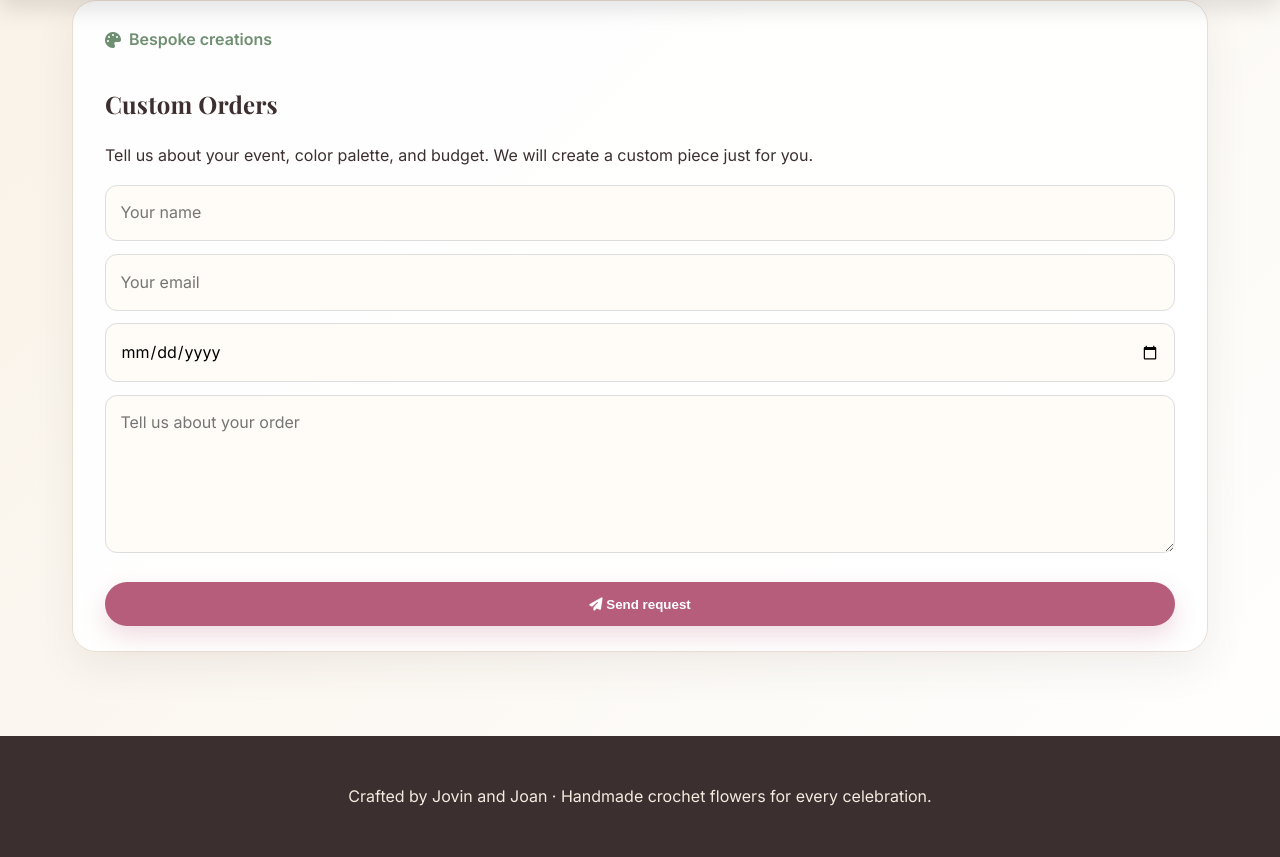
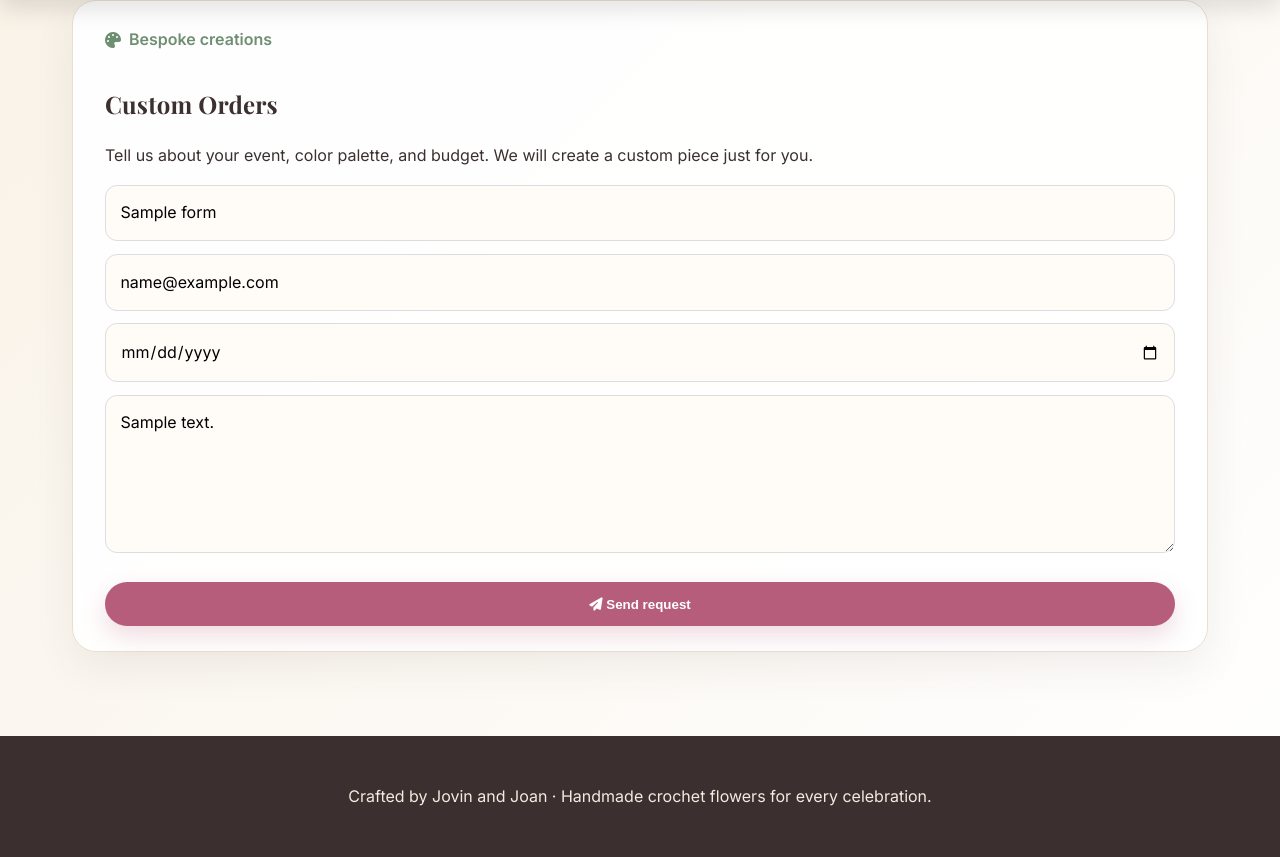
Before and after one commit to Aribe-24/HerStitch, a Flask app: template templates/custom_orders.html in a window 1280 px wide. Shown: the part 65-922 px from the top of the page. Run offline with Flask 3, Linux system fonts and the light colour scheme; the template is opened without the code that fills it: most values are stand-ins (such as "Sample title", 1, 10 or a date in 2020).

Commit message:
Improve custom-order validation UI

```diff
--- a/app.py
+++ b/app.py
@@ -1,77 +1,6 @@
 import os
 import sqlite3
-from flask import Flask, g, render_template_string, request
-
-app = Flask(__name__)
-app.config["SECRET_KEY"] = "herstitch-secret"
-
-DB_PATH = os.path.join(os.path.dirname(__file__), "herstitch.db")
-
-
-def get_db():
-    db = getattr(g, "db", None)
-    if db is None:
-        db = sqlite3.connect(DB_PATH)
-        db.row_factory = sqlite3.Row
-        g.db = db
-    return db
-
-
-@app.teardown_appcontext
-def close_db(exc):
-    db = getattr(g, "db", None)
-    if db is not None:
-        db.close()
-
-
-def init_db():
-    db = get_db()
-    db.execute(
-        """
-        CREATE TABLE IF NOT EXISTS products (
-            id INTEGER PRIMARY KEY AUTOINCREMENT,
-            name TEXT NOT NULL,
-            category TEXT NOT NULL,
-            price REAL NOT NULL,
-            description TEXT NOT NULL,
-            image TEXT NOT NULL
-        )
-        """
-    )
-    db.execute(
-        """
-        CREATE TABLE IF NOT EXISTS custom_orders (
-            id INTEGER PRIMARY KEY AUTOINCREMENT,
-            name TEXT NOT NULL,
-            email TEXT NOT NULL,
-            event_date TEXT NOT NULL,
-            details TEXT NOT NULL
-        )
-        """
-    )
-    db.commit()
-
-    db.execute(
-        "SELECT COUNT(*) AS count FROM products"
-    )
-    if db.execute("SELECT COUNT(*) AS count FROM products").fetchone()["count"] == 0:
-        sample_products = [
-            ("Blush Bouquet", "Bouquet", 64.0, "Romantic handmade crochet flower bouquet for weddings and gifting.", "https://images.unsplash.com/photo-1526047932273-341f2a7631f9?auto=format&fit=crop&w=900&q=80"),
-            ("Golden Stem Set", "Single Stem", 22.0, "A cheerful set of handmade crochet stems for table styling.", "https://images.unsplash.com/photo-1518623489648-a173ef7824f3?auto=format&fit=crop&w=900&q=80"),
-            ("Garden Arrangement", "Arrangement", 88.0, "Statement floral arrangement for home decor and events.", "https://images.unsplash.com/photo-1468327768560-75b778cbb551?auto=format&fit=crop&w=900&q=80"),
-        ]
-        db.executemany(
-            "INSERT INTO products (name, category, price, description, image) VALUES (?, ?, ?, ?, ?)",
-            sample_products,
-        )
-        db.commit()
-
-
-with app.app_context():
-    init_db()
-
-import os
-import sqlite3
+from datetime import date
 from flask import Flask, g, render_template, request
 
 app = Flask(__name__)
@@ -140,6 +69,31 @@ with app.app_context():
     init_db()
 
 
+def validate_custom_order(form_data):
+    errors = {}
+    name = (form_data.get("name") or "").strip()
+    email = (form_data.get("email") or "").strip()
+    event_date = (form_data.get("event_date") or "").strip()
+    details = (form_data.get("details") or "").strip()
+
+    if len(name) < 2:
+        errors["name"] = "Please enter at least 2 characters"
+    if "@" not in email or "." not in email:
+        errors["email"] = "Please enter a valid email address"
+    if not event_date:
+        errors["event_date"] = "Please choose an event date"
+    else:
+        try:
+            if date.fromisoformat(event_date) <= date.today():
+                errors["event_date"] = "Please enter a future date"
+        except ValueError:
+            errors["event_date"] = "Please enter a valid date"
+    if len(details) < 10:
+        errors["details"] = "Please provide at least 10 characters"
+
+    return errors
+
+
 @app.route("/")
 def index():
     db = get_db()
@@ -161,16 +115,27 @@ def about():
 
 @app.route("/custom-orders", methods=["GET", "POST"])
 def custom_orders():
+    form_data = request.form
+    errors = {}
+
     if request.method == "POST":
-        db = get_db()
-        db.execute(
-            "INSERT INTO custom_orders (name, email, event_date, details) VALUES (?, ?, ?, ?)",
-            (request.form["name"], request.form["email"], request.form["event_date"], request.form["details"]),
-        )
-        db.commit()
-        return render_template("custom_orders.html", submitted=True, active_page="custom-orders")
+        errors = validate_custom_order(form_data)
+        if not errors:
+            db = get_db()
+            db.execute(
+                "INSERT INTO custom_orders (name, email, event_date, details) VALUES (?, ?, ?, ?)",
+                (form_data.get("name", ""), form_data.get("email", ""), form_data.get("event_date", ""), form_data.get("details", "")),
+            )
+            db.commit()
+            return render_template("custom_orders.html", submitted=True, active_page="custom-orders")
 
-    return render_template("custom_orders.html", submitted=False, active_page="custom-orders")
+    return render_template(
+        "custom_orders.html",
+        submitted=False,
+        active_page="custom-orders",
+        errors=errors,
+        form_data=form_data,
+    )
 
 
 @app.route("/contact")
--- a/templates/custom_orders.html
+++ b/templates/custom_orders.html
@@ -14,11 +14,18 @@
     <div class="highlight"><i class="fa-solid fa-palette"></i> Bespoke creations</div>
     <h2>Custom Orders</h2>
     <p>Tell us about your event, color palette, and budget. We will create a custom piece just for you.</p>
+    {% if errors %}
+    <div class="panel" style="background: #fff6f6; border: 1px solid #f1b8b8; margin-bottom: 1rem;">
+      {% for error in errors.values() %}
+      <p style="margin: 0.3rem 0; color: #9b2c2c;"><i class="fa-solid fa-triangle-exclamation"></i> {{ error }}</p>
+      {% endfor %}
+    </div>
+    {% endif %}
     <form method="post">
-      <input name="name" placeholder="Your name" required>
-      <input name="email" type="email" placeholder="Your email" required>
-      <input name="event_date" type="date" required>
-      <textarea name="details" rows="5" placeholder="Tell us about your order" required></textarea>
+      <input name="name" value="{{ form_data.get('name', '') }}" placeholder="Your name">
+      <input name="email" type="email" value="{{ form_data.get('email', '') }}" placeholder="Your email">
+      <input name="event_date" type="date" value="{{ form_data.get('event_date', '') }}">
+      <textarea name="details" rows="5" placeholder="Tell us about your order">{{ form_data.get('details', '') }}</textarea>
       <button class="btn" type="submit"><i class="fa-solid fa-paper-plane"></i> Send request</button>
     </form>
   </div>
```
Also changed, not shown: tests/test_app.py (+17 -0 lines).
